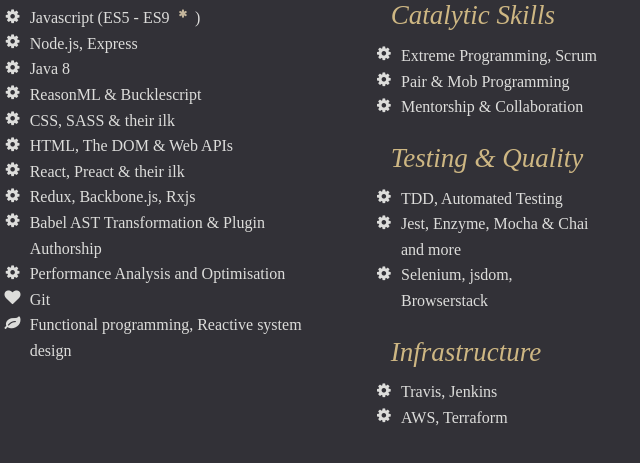
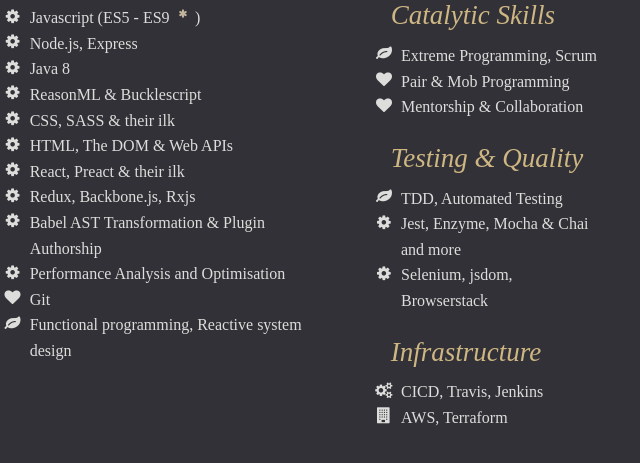
Before and after one commit to gmmorris/cv, a plain HTML site: page index.html in a window 1280 px wide. Shown: the part 626-1089 px from the top of the page, 484-1124 px from the left. Drawn offline with nearby package versions, Linux system fonts and the light colour scheme.

Commit message:
some nicer icons why not

```diff
--- a/index.html
+++ b/index.html
@@ -151,16 +151,16 @@
                     <h3>Methodologies & Catalytic Skills</h3>
                     <ul class="fa-ul">
                         <li>
-                            <i class="fa fa-li fa-cog"></i>Extreme Programming, Scrum</li>
+                            <i class="fa fa-li fa-leaf"></i>Extreme Programming, Scrum</li>
                         <li>
-                            <i class="fa fa-li fa-cog"></i>Pair & Mob Programming</li>
+                            <i class="fa fa-li fa-heart"></i>Pair & Mob Programming</li>
                         <li>
-                            <i class="fa fa-li fa-cog"></i>Mentorship & Collaboration</li>
+                            <i class="fa fa-li fa-heart"></i>Mentorship & Collaboration</li>
                     </ul>
                     <h3>Testing & Quality</h3>
                     <ul class="fa-ul">
                         <li>
-                            <i class="fa fa-li fa-cog"></i>TDD, Automated Testing</li>
+                            <i class="fa fa-li fa-leaf"></i>TDD, Automated Testing</li>
                         <li>
                             <i class="fa fa-li fa-cog"></i>Jest, Enzyme, Mocha & Chai and more</li>
                         <li>
@@ -169,9 +169,9 @@
                     <h3>Infrastructure</h3>
                     <ul class="fa-ul">
                         <li>
-                            <i class="fa fa-li fa-cog"></i>Travis, Jenkins</li>
+                            <i class="fa fa-li fa-cogs"></i>CICD, Travis, Jenkins</li>
                         <li>
-                            <i class="fa fa-li fa-cog"></i>AWS, Terraform</li>
+                            <i class="fa fa-li fa-building"></i>AWS, Terraform</li>
                     </ul>
                 </div>
             </div>
```
